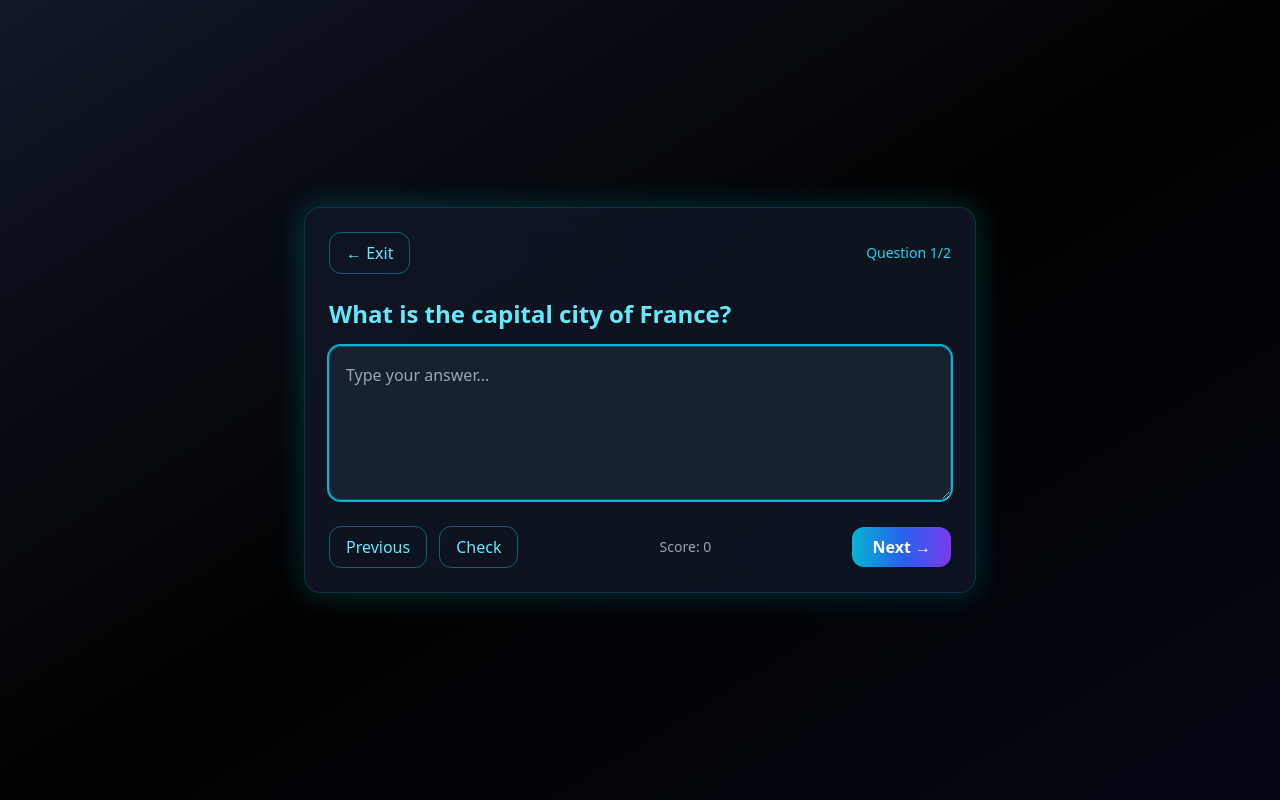
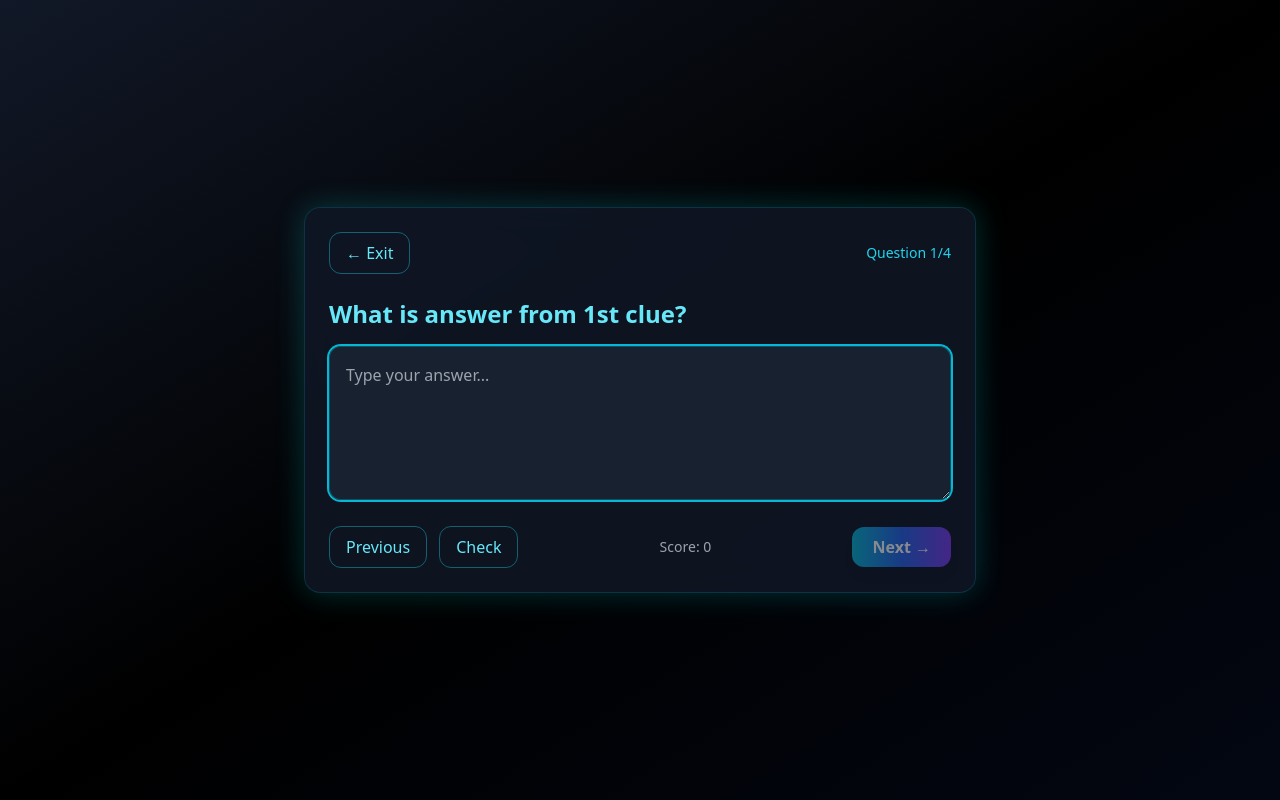
Before and after one commit to ArdhanaGusti/Quiz-App, a React (Vite) app: page / in a window 1280 px wide. Both pictures are taken after a click on the button "Begin Mission". Built offline with nearby package versions, Linux system fonts and the light colour scheme.

Commit message:
Update logic and question

```diff
--- a/src/App.jsx
+++ b/src/App.jsx
@@ -14,7 +14,6 @@ function App() {
 
   useEffect(() => {
     const hasProgress = Object.keys(answers).length > 0 || index > 0
-    console.log(hasProgress);
     if (hasProgress && !finished) setStarted(true)
   }, [answers, index, finished])
 
--- a/src/components/Quiz.jsx
+++ b/src/components/Quiz.jsx
@@ -6,7 +6,8 @@ export default function Quiz({ onFinish, onBack }) {
   const { questions, index, answers, answerQuestion, goNext, goPrev, finish, score } = useQuizStore()
   const q = questions[index]
   const [value, setValue] = useState(answers[q.id]?.value ?? '')
-  const [valid, setValid] = useState(true)
+  const [valid, setValid] = useState(false)
+  const [isPush, setIsPush] = useState(false)
   const inputRef = useRef(null)
 
   useEffect(() => {
@@ -17,6 +18,7 @@ export default function Quiz({ onFinish, onBack }) {
   const submitAnswer = () => {
     const correct = answerQuestion(q.id, value)
     setValid(correct)
+    setIsPush(true)
     if (correct && index === questions.length - 1) {
       finish()
       onFinish()
@@ -72,7 +74,7 @@ export default function Quiz({ onFinish, onBack }) {
           </button>
         </div>
 
-        {!valid && value && (
+        {!valid && isPush && value && (
           <p className="text-red-500 mt-4 text-sm text-center">
             Incorrect. Recalibrate and try again.
           </p>
--- a/src/components/Result.jsx
+++ b/src/components/Result.jsx
@@ -29,7 +29,9 @@ export default function Result({ onRestart }) {
         </p>
 
         <div className="text-cyan-300 mb-8">
-          🎉 Excellent work, Operator! You’ve completed the challenge.
+          🎉 Excellent work, Soldier! You’ve completed the challenge.
+          <br />
+          <b>Next Clue: CTR | 3f7a1b4c9d8e0a2b | 256 | 5Bc8sxXeeTc1GCIbtW3+ytG7rh7AUtq=</b>
         </div>
 
         <motion.button
--- a/src/data/questions.js
+++ b/src/data/questions.js
@@ -1,7 +1,7 @@
 export const questions = [
-  { id: 1, question: 'What is the capital city of France?', answer: 'paris' },
-  { id: 2, question: 'Name the largest planet in our solar system.', answer: 'jupiter' },
-  // { id: 3, question: 'In which year did the first man land on the moon?', answer: '1969' },
-  // { id: 4, question: 'Who wrote "Romeo and Juliet"?', answer: 'william shakespeare' },
+  { id: 1, question: 'What is answer from 1st clue?', answer: '22090009' },
+  { id: 2, question: 'When IS Promotion is exist in IEI? (year)', answer: '1' },
+  { id: 3, question: 'How much employee in IS Promotion?', answer: '1' },
+  { id: 4, question: 'How much sub-division of IS Promotion"?', answer: '5' },
   // { id: 5, question: 'What is the chemical symbol for water?', answer: 'h2o' }
 ]
```
